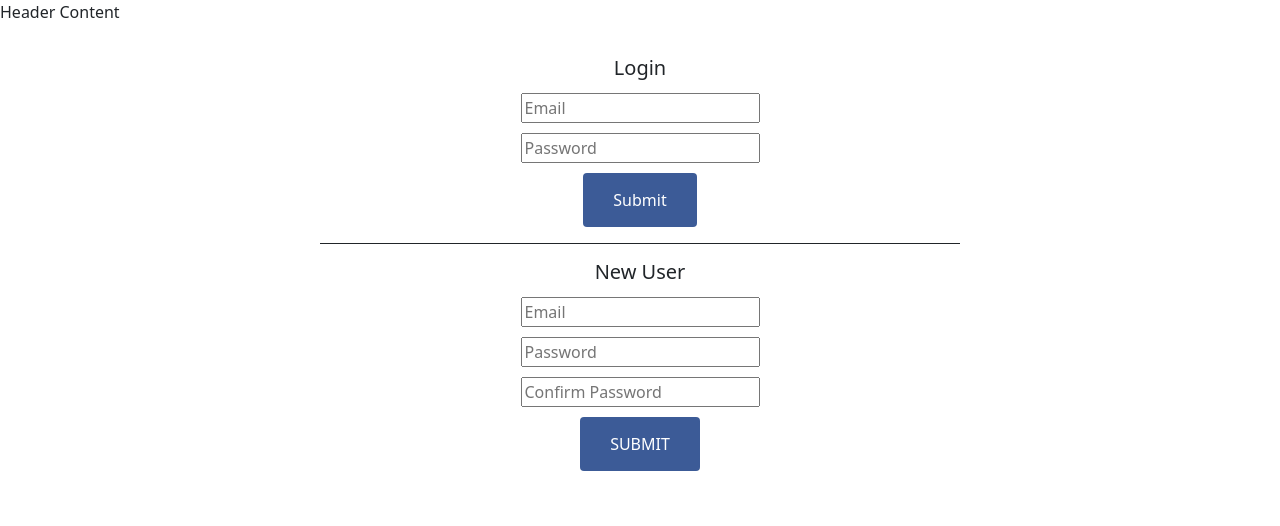
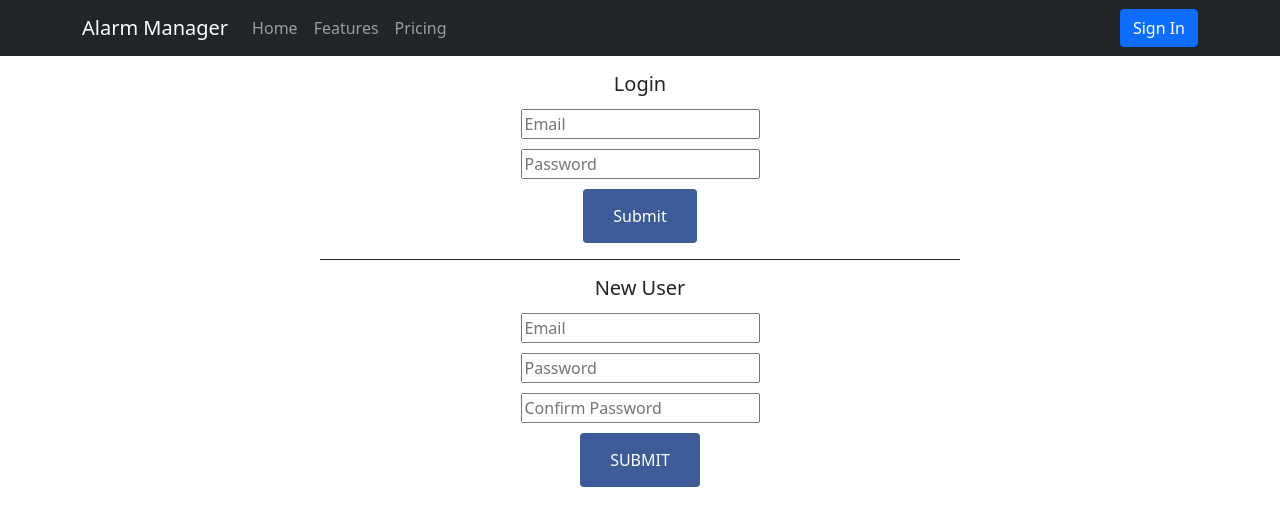
Before and after one commit to MitchStark10/alarm-manager, a React (Create React App) app in the folder client/: page / in a window 1280 px wide. Shown: the top 526 px of the page. Built offline with nearby package versions, Linux system fonts and the light colour scheme.

Commit message:
init header

```diff
--- a/client/src/App.tsx
+++ b/client/src/App.tsx
@@ -1,11 +1,10 @@
-import React from 'react';
+import 'bootstrap/dist/css/bootstrap.css';
+import React, { useCallback } from 'react';
+import './App.scss';
+import AlarmList from './components/alarms/AlarmList';
+import Header from './components/Header';
 import LoginNewUserPage from './pages/LoginNewUserPage';
-import './App.scss';
-import 'bootstrap/dist/css/bootstrap.css';
 import LOGIN_STATES from './utils/LoginStates';
-import AlarmList from './components/alarms/AlarmList';
-import { useCallback } from 'react';
-import Header from './components/Header';
 
 function App() {
     const [email, setEmail] = React.useState<string | null>(null);
@@ -45,7 +44,8 @@ function App() {
         return null;
     }
 
-    const mainContent = loginState === LOGIN_STATES.LOGGED_IN ? (
+    const mainContent =
+        loginState === LOGIN_STATES.LOGGED_IN ? (
             <AlarmList email={email!} />
         ) : (
             <LoginNewUserPage
@@ -56,7 +56,7 @@ function App() {
 
     return (
         <>
-            <Header />
+            <Header userEmail={email} />
             {mainContent}
         </>
     );
--- a/client/src/components/Header.tsx
+++ b/client/src/components/Header.tsx
@@ -1,9 +1,30 @@
 import React from 'react';
+import { Button, Container, Nav, Navbar } from 'react-bootstrap';
 
-export default function Header() {
+interface HeaderProps {
+    userEmail?: string | null;
+}
+
+export default function Header({ userEmail }: HeaderProps) {
     return (
-        <div>
-            <p>Header Content</p>
-        </div>
+        <Navbar bg="dark" variant="dark">
+            <Container>
+                <Navbar.Brand href="/">Alarm Manager</Navbar.Brand>
+                <Nav className="me-auto">
+                    <Nav.Link href="/">Home</Nav.Link>
+                    <Nav.Link href="/features">Features</Nav.Link>
+                    <Nav.Link href="/pricing">Pricing</Nav.Link>
+                </Nav>
+                {userEmail ? (
+                    <Navbar.Text>
+                        Signed in as: <a href="/login">{userEmail}</a>
+                    </Navbar.Text>
+                ) : (
+                    <Nav className="user">
+                        <Button href="/sign-in">Sign In</Button>
+                    </Nav>
+                )}
+            </Container>
+        </Navbar>
     );
 }
```
Lines whose indentation alone changed are shown as unchanged.
